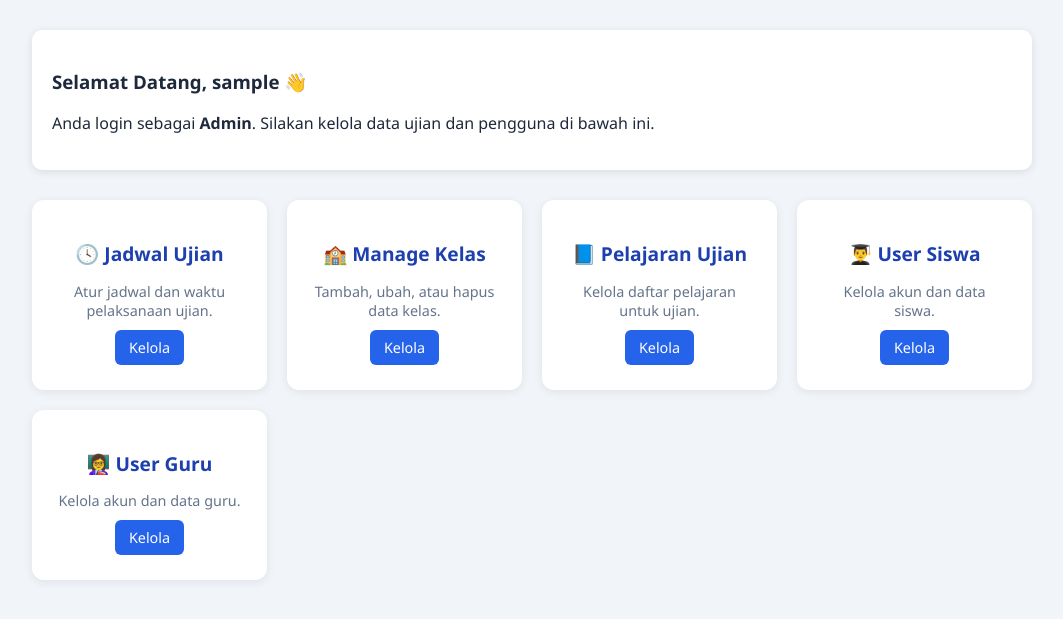
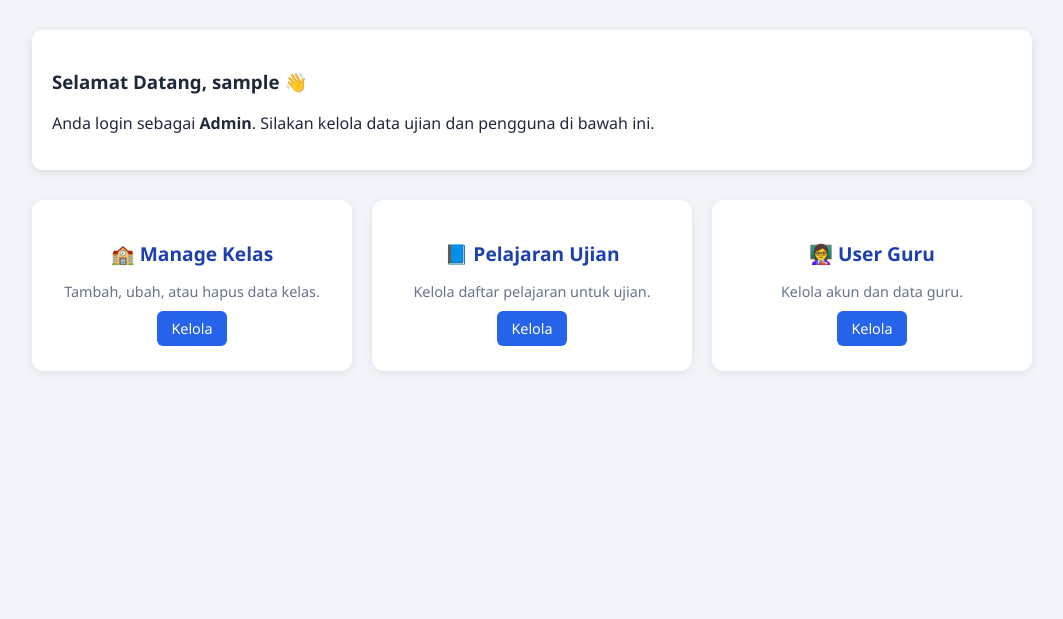
Before and after one commit to verrelauliar/OnlineWebBasedTest, a PHP site: page /Admin/dashboard.php in a window 1280 px wide. Shown: the part 78-697 px from the top of the page, without its empty margins (108-1171 px from the left). Run offline with PHP 8.4, Linux system fonts and the light colour scheme; the visitor is signed in with stand-in values (Sample User, id 1).

Commit message:
Remove schedule and student management cards from admin dashboard

```diff
--- a/Admin/dashboard.php
+++ b/Admin/dashboard.php
@@ -108,12 +108,6 @@ if (!isset($_SESSION['id_user']) || $_SESSION['role'] != 'admin') {
 
     <div class="grid">
         <div class="card">
-            <h3>🕓 Jadwal Ujian</h3>
-            <p>Atur jadwal dan waktu pelaksanaan ujian.</p>
-            <a href="manageSchedule.php">Kelola</a>
-        </div>
-
-        <div class="card">
             <h3>🏫 Manage Kelas</h3>
             <p>Tambah, ubah, atau hapus data kelas.</p>
             <a href="manageClasses.php">Kelola</a>
@@ -126,12 +120,6 @@ if (!isset($_SESSION['id_user']) || $_SESSION['role'] != 'admin') {
         </div>
 
         <div class="card">
-            <h3>👨‍🎓 User Siswa</h3>
-            <p>Kelola akun dan data siswa.</p>
-            <a href="manageStudents.php">Kelola</a>
-        </div>
-
-        <div class="card">
             <h3>👩‍🏫 User Guru</h3>
             <p>Kelola akun dan data guru.</p>
             <a href="manageTeachers.php">Kelola</a>
```
